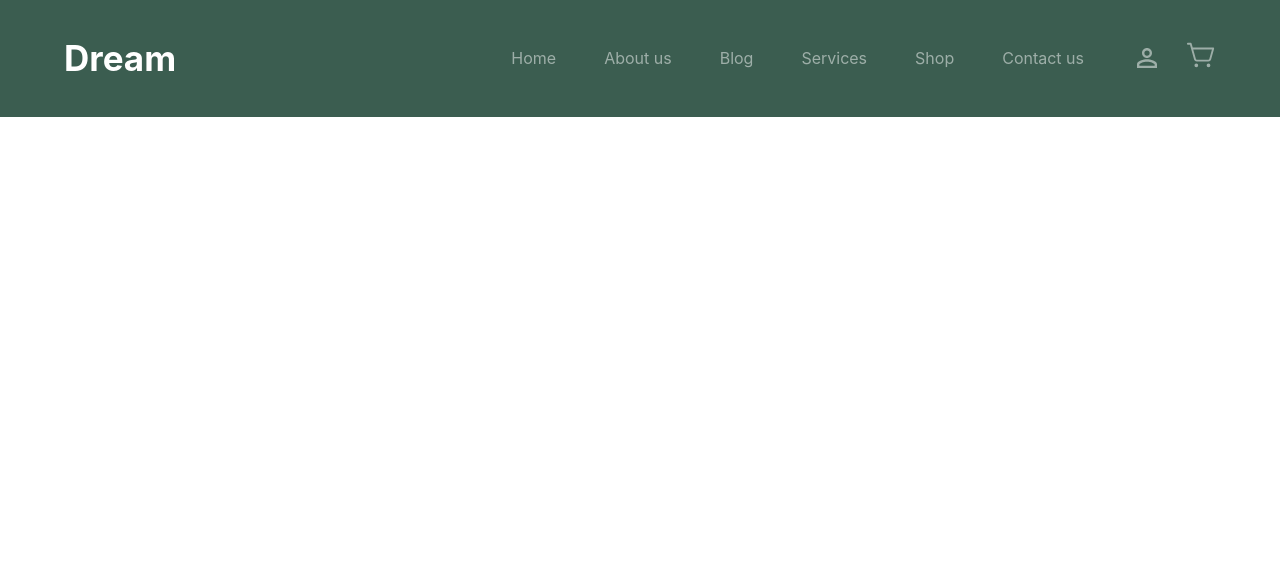
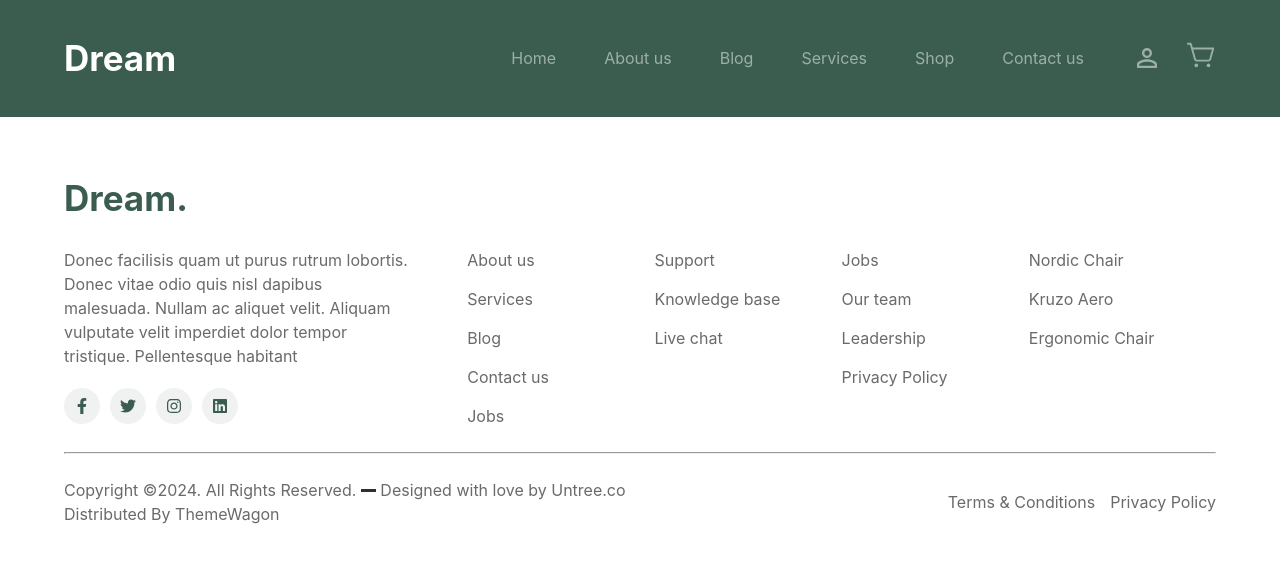
Before and after one commit to BridgetKas/InteriorApp, a React (Vite) app: page / in a window 1280 px wide. Shown: the top 562 px of the page. Built offline with nearby package versions, Linux system fonts and the light colour scheme.

Commit message:
Added the Footer

```diff
--- a/src/App.jsx
+++ b/src/App.jsx
@@ -7,6 +7,7 @@ import Service  from './pages/Services/ServicePage'
 import Blog  from './pages/Blog/BlogPage'
 import Contact  from './pages/Contact/ContactPage'
 import Cart  from './pages/Cart/CartPage'
+import FooterTab from "./layout/Footer/FooterTab"
 
 
 const router = createBrowserRouter([
@@ -42,7 +43,7 @@ const router = createBrowserRouter([
       {
         path:"cart",
         element:<Cart/>
-      }
+      },
 
     ],
   },
--- /dev/null
+++ b/src/layout/Footer/FooterTab.jsx
@@ -0,0 +1,84 @@
+import React, { Fragment } from 'react'
+import { FaFacebookF} from "react-icons/fa";
+import { FaTwitter } from "react-icons/fa";
+import { FaInstagram } from "react-icons/fa";
+import { FaLinkedin } from "react-icons/fa";
+import styles from "./FooterTab.module.css";
+
+
+function FooterTab() {
+  return (
+    <Fragment>
+        <div className={styles.footertabContainer}>
+            <h1>Dream.</h1>
+
+            <div className={styles.footerContainer}>
+                <div className={styles.bottomContainer}>
+                    <p className={styles.description}>Donec facilisis quam ut purus rutrum lobortis. Donec vitae odio quis nisl dapibus malesuada. Nullam ac aliquet velit. Aliquam vulputate velit imperdiet dolor tempor tristique. Pellentesque habitant</p>
+                    <div className={styles.socialMediaContainer}>
+                        <div className={styles.logoContainer}>
+                            <FaFacebookF className={styles.logo} size={16} />
+                        </div>
+                        <div className={styles.logoContainer}>
+                            <FaTwitter  className={styles.logo} size={16}/>
+                        </div>
+                        <div className={styles.logoContainer}>
+                            <FaInstagram  className={styles.logo} size={16}/>
+                        </div>
+                        <div className={styles.logoContainer}>
+                            <FaLinkedin  className={styles.logo} size={16}/>
+                        </div>
+                    </div>
+                </div>
+
+                <div className={styles.companyContainer}>
+                        <div className={styles.linksContainer}>
+                            <a href="#">About us</a>
+                             <a href="#">Services</a>
+                             <a href="#">Blog</a>
+                             <a href="#">Contact us</a>
+                             <a href="#">Jobs</a>
+                        </div>
+
+                        <div className={styles.linksContainer}>
+                             <a href="#">Support</a>
+                             <a href="#">Knowledge base</a>
+                             <a href="#">Live chat</a>
+                        </div>
+
+                        <div className={styles.linksContainer}>
+                             <a href="#">Jobs</a>
+                             <a href="#">Our team</a>
+                             <a href="#">Leadership</a>
+                             <a href="#">Privacy Policy</a>
+                        </div>
+
+                        <div className={styles.linksContainer}>
+                             <a href="#">Nordic Chair</a>
+                             <a href="#">Kruzo Aero</a>
+                             <a href="#">Ergonomic Chair</a>
+                        </div>
+
+                </div>
+            </div>
+            <hr/>
+            <div className={styles.copyrightContainer}>
+
+                    <p className={styles.copy}>
+                        Copyright &#169;2024. All Rights Reserved. <span className={styles.horizontalLine}></span> Designed with love by Untree.co
+                        Distributed By ThemeWagon
+                    </p>
+
+
+                <div className={styles.privacyContainer}>
+                    <p>Terms & Conditions</p>
+                    <p>Privacy Policy</p>
+                </div>
+
+            </div>
+        </div>
+    </Fragment>
+)
+}
+
+export default FooterTab
--- /dev/null
+++ b/src/layout/Footer/FooterTab.module.css
@@ -0,0 +1,147 @@
+.footertabContainer {
+    padding:0.5rem 5%;
+}
+
+.footerContainer {
+    display:flex;
+    justify-content: space-between;
+    row-gap:10px;
+    flex-wrap:wrap;
+}
+
+.bottomContainer {
+      width:100%;
+}
+
+h1 {
+    color: var(--primary);
+    font-size:35px;
+    font-weight:bold;
+}
+
+.description {
+    color: var(--darkGray);
+    line-height: 1.5;
+    margin: 0 0 20px 0;
+}
+
+.socialMediaContainer {
+    display:flex;
+    margin-bottom:20px;
+    gap:10px;
+}
+
+.logoContainer{
+    padding:10px;
+    border-radius:50%;
+    display: flex;
+    align-items:center;
+    justify-content:center;
+    background-color:var(--secondary);
+}
+
+.logo {
+    color:var(--primary);
+}
+
+.logoContainer:hover {
+    background-color:var(--primary)
+}
+
+.logoContainer:hover .logo {
+    cursor:pointer;
+    color:var(--white);
+}
+
+.companyContainer {
+    display:flex;
+    flex-wrap:wrap;
+    gap:15px;
+    width:100%;
+    justify-content:space-between;
+}
+
+.linksContainer {
+    width:100%;
+}
+
+.companyContainer a {
+   text-decoration:none;
+   color:var(--darkGray);
+   display:block;
+   margin-bottom:15px;
+}
+
+.companyContainer a:hover {
+    cursor:pointer;
+    color:var(--darkGray);
+}
+
+.copyrightContainer {
+    display:flex;
+    justify-content:space-between;
+    color:var(--darkGray);
+    flex-wrap:wrap;
+}
+
+.copy {
+    width:100%;
+    text-align:center;
+}
+
+.horizontalLine {
+    height:3px;
+    width:15px;
+    display:inline-block;
+    background-color:var(--black);
+    margin-bottom:4px;
+}
+
+.privacyContainer {
+    display:flex;
+    align-items:center;
+    justify-content:center;
+    gap:15px;
+    width:100%;
+}
+
+@media (min-width:768px) {
+
+    .linksContainer {
+        width:50%;
+    }
+
+    .companyContainer {
+        gap:0;
+    }
+
+}
+
+@media (min-width:992px) {
+
+    .bottomContainer {
+        width:30%;
+
+    }
+
+    .companyContainer {
+        width:65%;
+
+    }
+
+    .privacyContainer {
+        width:50%;
+        justify-content: flex-end;
+    }
+
+    .copy {
+        width:50%;
+        text-align:left;
+
+    }
+
+    .linksContainer {
+        width:25%;
+    }
+
+}
--- a/src/layout/LayoutPage.jsx
+++ b/src/layout/LayoutPage.jsx
@@ -1,12 +1,14 @@
 import React from 'react'
 import NavBar from '../components/common/Nav/NavBar'
 import { Outlet } from 'react-router-dom'
+import FooterTab from './Footer/FooterTab'
 
 function LayoutPage() {
   return (
-    <div>
+    <div >
         <NavBar/>
         <Outlet/>
+        <FooterTab/>
     </div>
   )
 }
```
